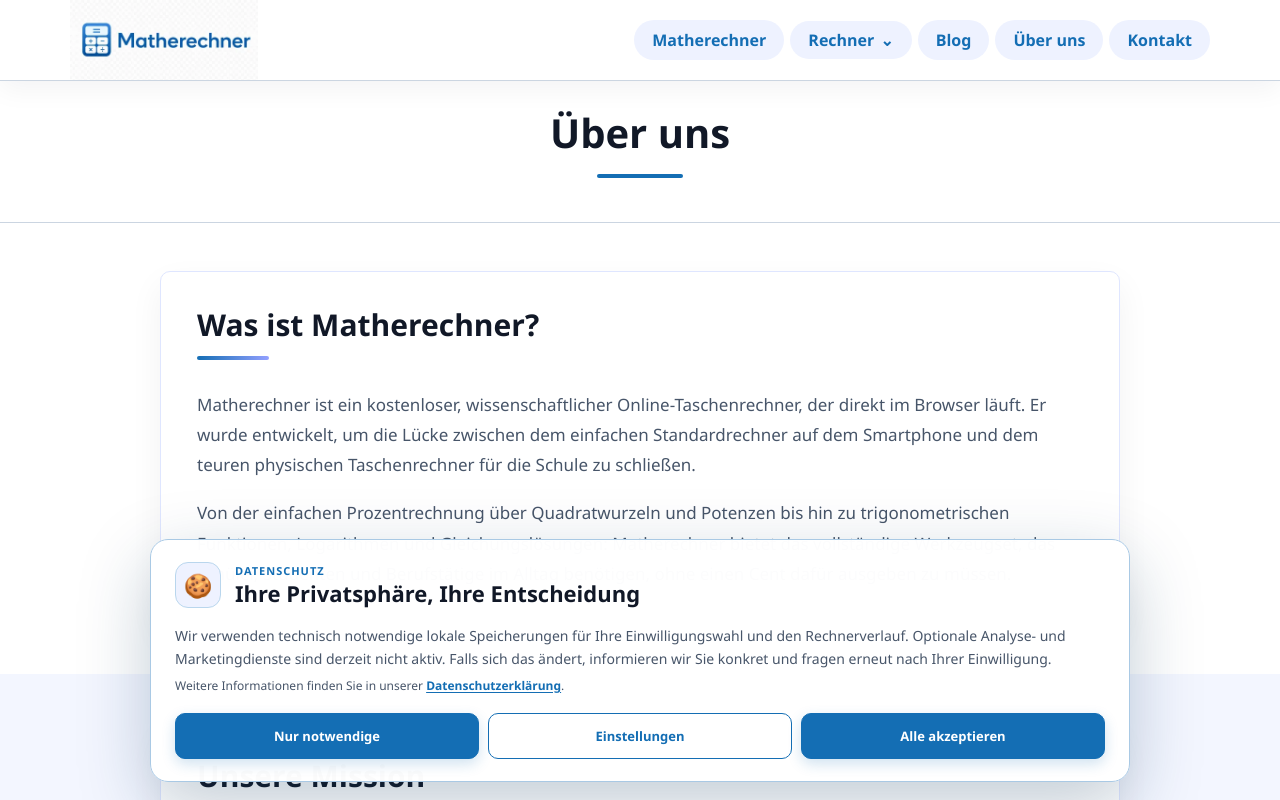
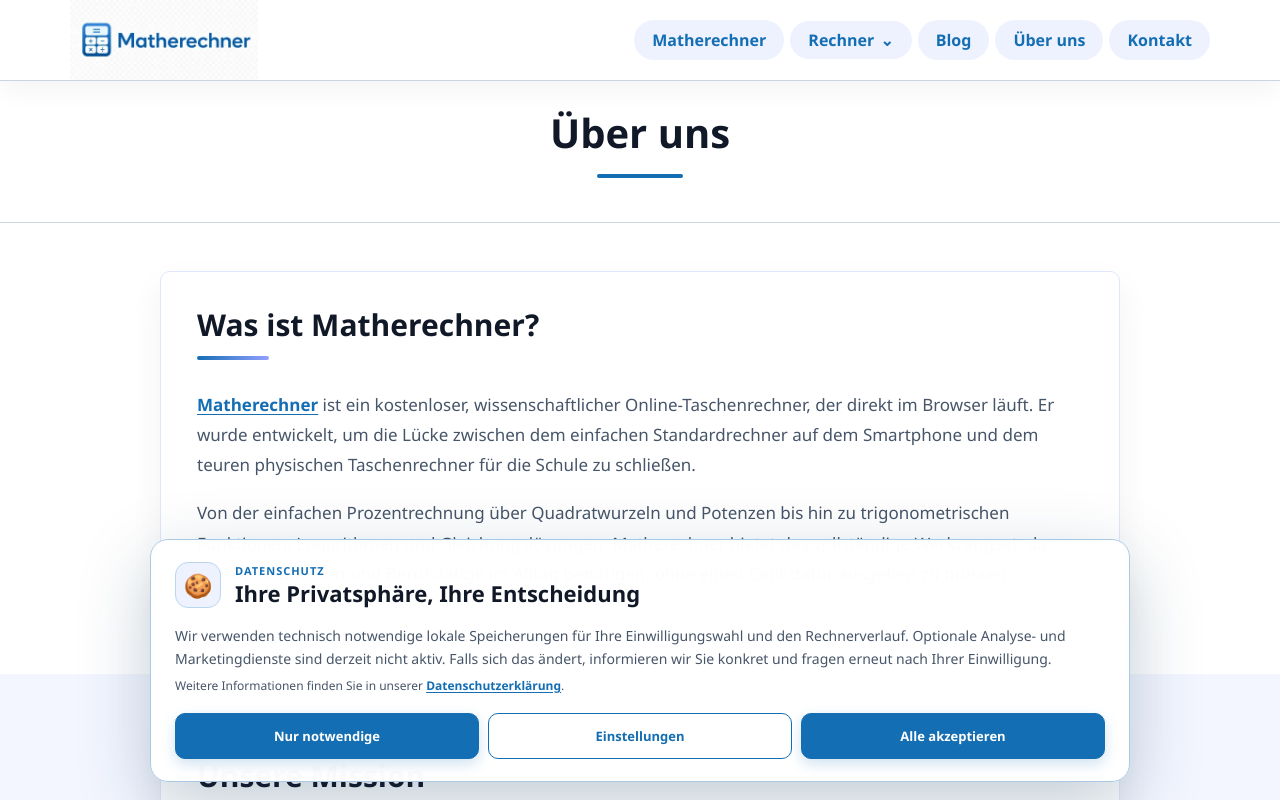
Before and after one commit to matherechnersde-glitch/Matherechnerr, a Next.js app: page /ueber-uns in a window 1280 px wide. Shown: the top 800 px of the page. Built offline with nearby package versions, Linux system fonts and the light colour scheme.

Commit message:
Link About Us introduction to homepage

```diff
--- a/app/ueber-uns/page.tsx
+++ b/app/ueber-uns/page.tsx
@@ -1,4 +1,5 @@
 import type { Metadata } from 'next';
+import Link from 'next/link';
 import ContentSection from '@/components/ContentSection';
 import HighlightGrid from '@/components/HighlightGrid';
 import { content } from '@/content/de';
@@ -39,7 +40,7 @@
 
       <ContentSection soft={false} h2="Was ist Matherechner?">
         <p>
-          Matherechner ist ein kostenloser, wissenschaftlicher Online-Taschenrechner, der direkt im Browser läuft. Er wurde entwickelt, um die Lücke zwischen dem einfachen Standardrechner auf dem Smartphone und dem teuren physischen Taschenrechner für die Schule zu schließen.
+          <Link href="/" className="inline-link">Matherechner</Link> ist ein kostenloser, wissenschaftlicher Online-Taschenrechner, der direkt im Browser läuft. Er wurde entwickelt, um die Lücke zwischen dem einfachen Standardrechner auf dem Smartphone und dem teuren physischen Taschenrechner für die Schule zu schließen.
         </p>
         <p>
           Von der einfachen Prozentrechnung über Quadratwurzeln und Potenzen bis hin zu trigonometrischen Funktionen, Logarithmen und Gleichungslösungen: Matherechner bietet das vollständige Werkzeugset, das Schüler, Studenten und Berufstätige im Alltag benötigen, ohne einen Cent dafür ausgeben zu müssen.
```
